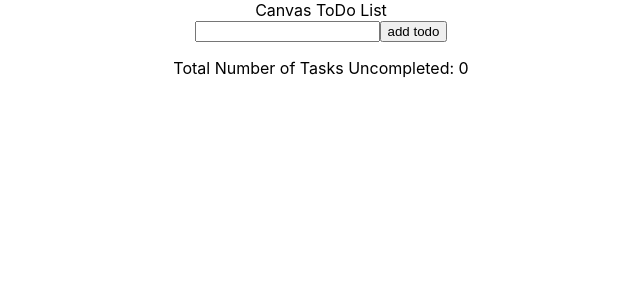
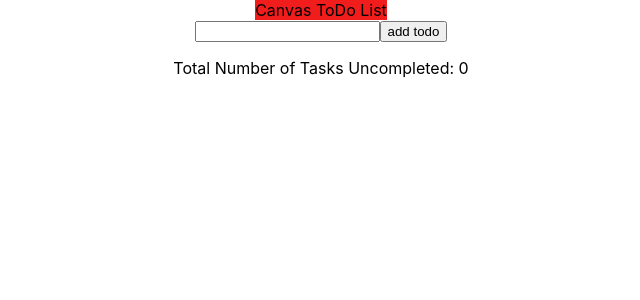
Before and after one commit to jnguyenunl/Canvas-Todo-List, a React (Create React App) app in the folder canvastodo-react-redux/: page / in a window 1280 px wide. Shown: the top 300 px of the page, without its empty margins (319-959 px from the left). Built offline with nearby package versions, Linux system fonts and the light colour scheme.

Commit message:
user can no longer add a blank task

```diff
--- a/canvastodo-react-redux/src/features/canvastodo/canvastodo.js
+++ b/canvastodo-react-redux/src/features/canvastodo/canvastodo.js
@@ -17,10 +17,12 @@ export function CanvasTodo () {
   const dispatch = useDispatch();
 
   const addtoList = () => {
-    let currentTask = {task:todo, id:Date.now(), done:false, notes:""};
-    dispatch(addTask({
-      todo: currentTask,
-    }));
+    if(todo !== '' && todo !== undefined){
+      let currentTask = {task:todo, id:Date.now(), done:false, notes:""};
+      dispatch(addTask({
+        todo: currentTask,
+      }));
+    }
   };
 
   const textChange = (input) => {
@@ -56,7 +58,7 @@ export function CanvasTodo () {
   return (
     <main>
       <div>
-        <label>Canvas ToDo List</label><br/>
+        <label className={styles.red} >Canvas ToDo List</label><br/>
         <input type="text" value={todo} onChange={(event) => textChange(event.target.value)}/>
         <button onClick={addtoList}>  add todo </button> <br/>
       </div>
@@ -78,11 +80,10 @@ export function CanvasTodo () {
       </div>
       <div>
         {
-          isOpen && <TaskComment
-          content={
+          isOpen && <TaskComment content={
             <>
-              <b>Task </b>
-              <p> Task Outline</p>
+              <b>Task</b>
+              <p>Task Outline</p>
               <button>Save Task Commment</button>
             </>
           }
```
